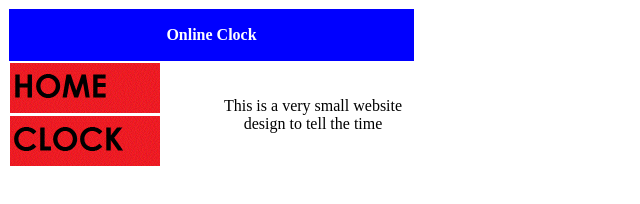
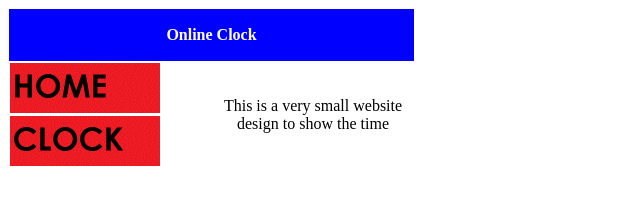
Before and after one commit to Redfearn/Redfearn.github.io, a plain HTML site: page index.html in a window 1280 px wide. Shown: the full height of the page, 0-640 px from the left. Drawn offline with Linux system fonts and the light colour scheme.

Commit message:
changed tell to show

```diff
--- a/index.html
+++ b/index.html
@@ -32,7 +32,7 @@
 		border="0" alt="homepage" name="homeButton"/></a>
 
     </td>
-    <td width="200" height="50" align="center" rowspan="4">This is a very small website design to tell the time</td>
+    <td width="200" height="50" align="center" rowspan="4">This is a very small website design to show the time</td>
   <tr>
     <td width="200" height="50" align="left">
 
```
Also changed, not shown: 1 other file.
